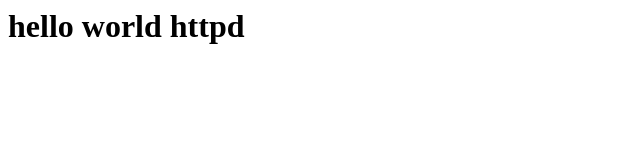
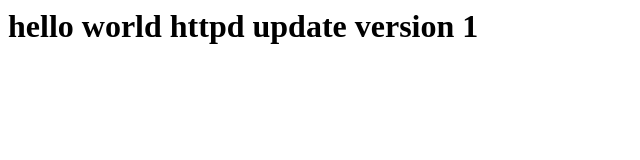
Before and after one commit to biskurtmarie87/app_httpd, a plain HTML site: page index.html in a window 1280 px wide. Shown: the whole page, without its empty margins (0-640 px from the left). Drawn offline with Linux system fonts and the light colour scheme.

Commit message:
Update index.html

```diff
--- a/index.html
+++ b/index.html
@@ -1,3 +1,3 @@
 <html>
-  <h1>hello world httpd</h1>
+  <h1>hello world httpd update version 1</h1>
 </html>
```
